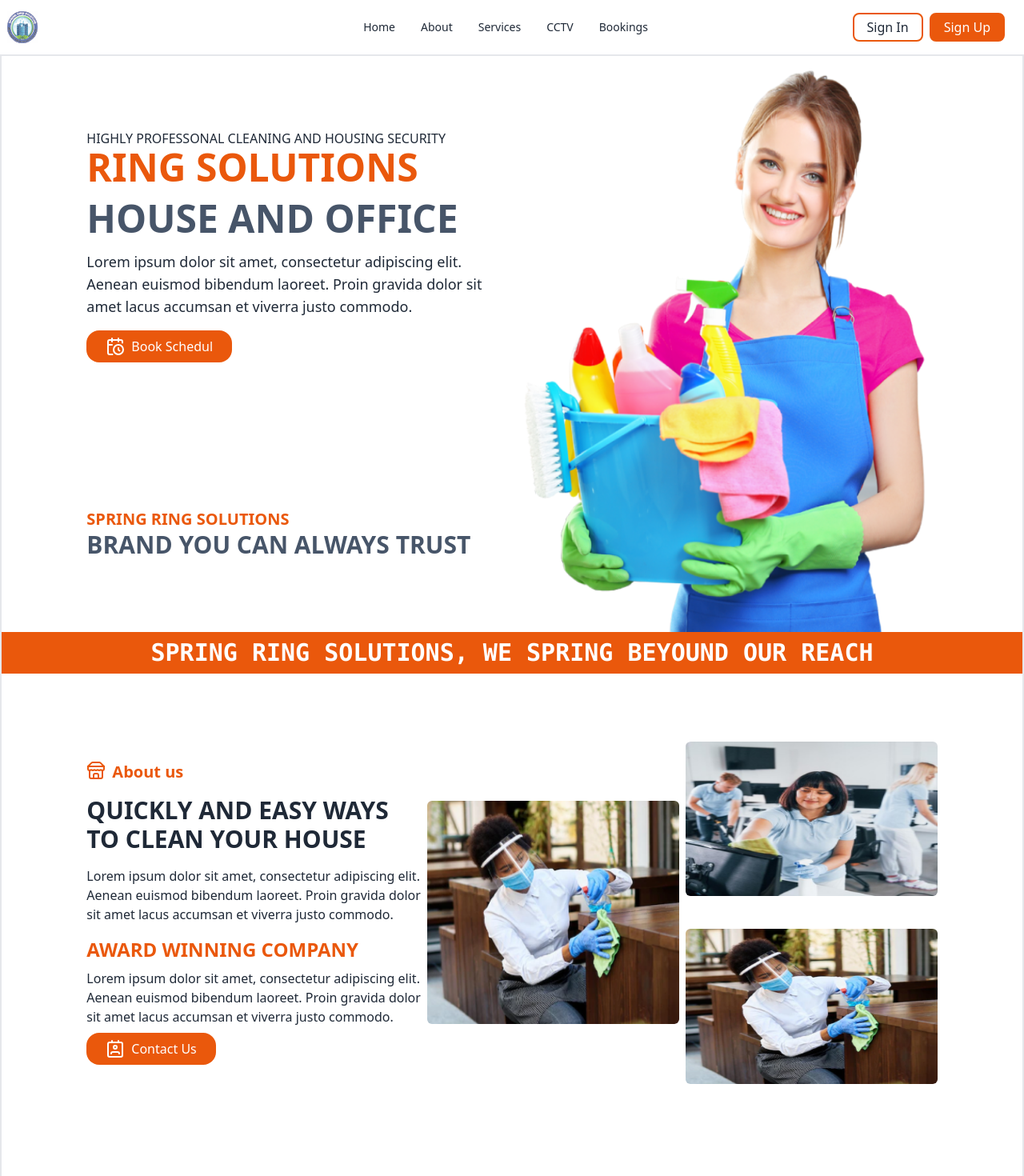
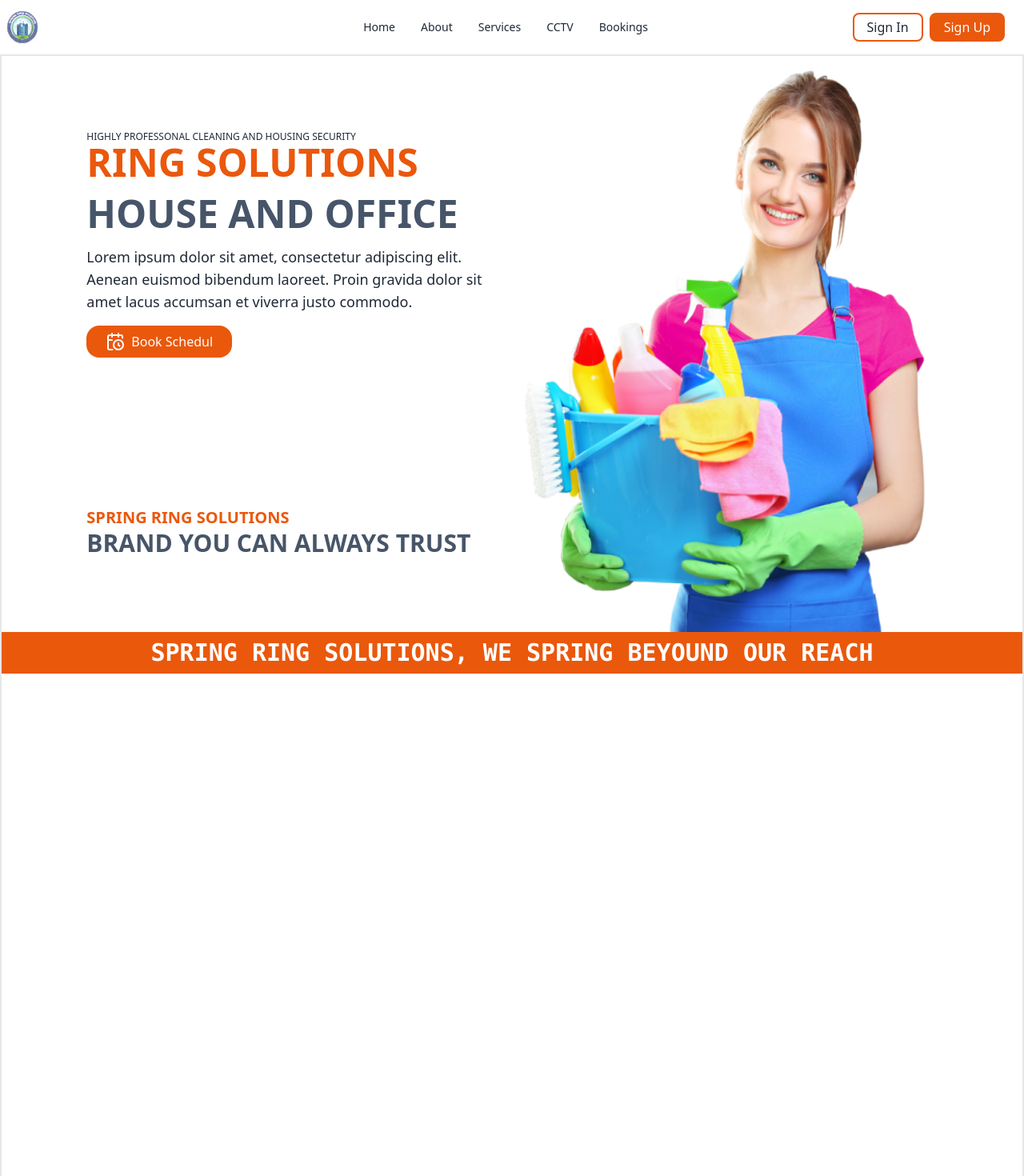
Before and after one commit to MateenKofi/ringsolutions, a React (Vite) app: page / in a window 1280 px wide. Shown: the top 1470 px of the page at 80% size. Built offline with nearby package versions, Linux system fonts and the light colour scheme.

Commit message:
feat: Add aos library for animations and update dependencies

```diff
--- a/package.json
+++ b/package.json
@@ -11,6 +11,7 @@
   },
   "dependencies": {
     "@tanstack/react-query": "^5.32.0",
+    "aos": "^3.0.0-beta.6",
     "axios": "^1.6.8",
     "formik": "^2.4.5",
     "framer-motion": "^11.3.21",
@@ -28,6 +29,7 @@
   },
   "devDependencies": {
     "@tanstack/eslint-plugin-query": "^5.28.11",
+    "@types/aos": "^3.0.7",
     "@types/react": "^18.2.66",
     "@types/react-dom": "^18.2.22",
     "@types/react-router-dom": "^5.3.3",
--- /dev/null
+++ b/src/components/animation/FadeIn.tsx
@@ -0,0 +1,53 @@
+// FadeIn.tsx
+import React, { useState, useEffect, useRef } from 'react';
+import { motion, Variants } from 'framer-motion';
+
+interface FadeInProps {
+  children: React.ReactNode;
+  duration?: number;
+  className?: string;
+}
+
+const fadeInVariants: Variants = {
+  hidden: { opacity: 0 },
+  visible: { opacity: 1 }
+};
+
+const FadeIn: React.FC<FadeInProps> = ({ children, duration = 0.3, className }) => {
+  const [isVisible, setIsVisible] = useState<boolean>(false);
+  const ref = useRef<HTMLDivElement>(null);
+
+  useEffect(() => {
+    const observer = new IntersectionObserver(
+      ([entry]) => {
+        setIsVisible(entry.isIntersecting);
+      },
+      { threshold: 0.1 } // Adjust threshold as needed
+    );
+
+    if (ref.current) {
+      observer.observe(ref.current);
+    }
+
+    return () => {
+      if (ref.current) {
+        observer.unobserve(ref.current);
+      }
+    };
+  }, []);
+
+  return (
+    <motion.div
+      ref={ref}
+      initial="hidden"
+      animate={isVisible ? 'visible' : 'hidden'}
+      variants={fadeInVariants}
+      transition={{ duration }}
+      className={className}
+    >
+      {children}
+    </motion.div>
+  );
+};
+
+export default FadeIn;
--- a/src/pages/Home/AboutPage.tsx
+++ b/src/pages/Home/AboutPage.tsx
@@ -1,58 +1,88 @@
-import React from 'react'
-import image1 from '../../assets/images/Rectangle 11.png'
-import image2 from '../../assets/images/Rectangle 8.png'
-import { Contact,Store } from 'lucide-react'
+import React, { useEffect } from 'react';
+import image1 from '../../assets/images/Rectangle 11.png';
+import image2 from '../../assets/images/Rectangle 8.png';
+import { Contact, Store } from 'lucide-react';
+import Aos from 'aos';
+import 'aos/dist/aos.css';
 
-const AboutPage:React.FC = () => {
+const AboutPage: React.FC = () => {
+  useEffect(() => {
+    Aos.init({
+      once: false,
+    });
+  }, []);
   return (
-    <div className="w-full grid bg-[#fff]  place-items-center" id='about'>
+    <div
+      className="w-full grid bg-[#fff]  place-items-center"
+      id="about">
       <div className="w-5/6 grid lg:grid-cols-[2fr,3fr] place-items-center">
-      <div className=' w-full h-fit grid justify-between'>
-
-        <div className='flex flex-col gap-4'>
-        <header className='text-orange-600 font-bold text-xl flex gap-2'>
-          <span><Store/></span>
-          <p>About us</p> </header>
-        <h2 className='text-2xl lg:text-3xl font-bold uppercase'>quickly and easy ways to clean your house</h2>
-        <p>
+        <div className=" w-full h-fit grid justify-between">
+          <div className="flex flex-col gap-4">
+            <header className="text-orange-600 font-bold text-xl flex gap-2"
+            data-aos="fade-right" data-aos-duration="700"
+            >
+              <span>
+                <Store />
+              </span>
+              <p>About us</p>{' '}
+            </header>
+            <h2 className="text-2xl lg:text-3xl font-bold uppercase" data-aos="fade-right"
+            data-aos-duration="1000">
+              quickly and easy ways to clean your house
+            </h2>
+            <p data-aos="fade-right" data-aos-duration="1300">
               Lorem ipsum dolor sit amet, consectetur adipiscing elit. Aenean
               euismod bibendum laoreet. Proin gravida dolor sit amet lacus
               accumsan et viverra justo commodo.
             </p>
           </div>
-        <div className='flex flex-col gap-2'>
-          <h2 className='uppercase text-2xl font-bold text-orange-600 pt-4'>award winning company</h2>
-          <p>
+          <div className="flex flex-col gap-2">
+            <h2 className="uppercase text-2xl font-bold text-orange-600 pt-4"
+            data-aos="fade-right" data-aos-duration="1500">
+              award winning company
+            </h2>
+            <p data-aos="fade-right" data-aos-duration="2000">
               Lorem ipsum dolor sit amet, consectetur adipiscing elit. Aenean
               euismod bibendum laoreet. Proin gravida dolor sit amet lacus
               accumsan et viverra justo commodo.
             </p>
             <div>
-          <button className="bg-orange-600 text-white px-6 py-2 rounded-2xl flex gap-2">
+              <button className="bg-orange-600 text-white px-6 py-2 rounded-2xl flex gap-2"
+              data-aos="fade-right"
+              data-aos-offset="300"
+              data-aos-easing="ease-in-sine">
                 <Contact size={24} />
                 <span> Contact Us</span>
               </button>
             </div>
           </div>
-
-
         </div>
         <div className="w-full grid lg:grid-cols-2 grid-rows-2 gap-2 max-sm:py-10">
-  <div className="col-span-1 row-span-2  grid place-items-center">
-    <img src={image1} alt="image1" className='w-full lg:h-1/2 rounded-md'/>
+          <div className="col-span-1 row-span-2  grid place-items-center" data-aos="zoom-in">
+            <img
+              src={image1}
+              alt="image1"
+              className="w-full lg:h-1/2 rounded-md"
+            />
           </div>
-  <div className="grid place-items-center lg:-mb-12">
-    <img src={image2} alt="image2"  className='w-full lg:h-3/5  rounded-md'/>
+          <div className="grid place-items-center lg:-mb-12" data-aos="zoom-in">
+            <img
+              src={image2}
+              alt="image2"
+              className="w-full lg:h-3/5  rounded-md"
+            />
           </div>
-  <div className=" grid place-items-center lg:-mt-12">
-    <img src={image1} alt="image1" className='w-full lg:h-3/5  rounded-md'/>
-  </div>
-
-</div>
-
+          <div className=" grid place-items-center lg:-mt-12" data-aos="zoom-in">
+            <img
+              src={image1}
+              alt="image1"
+              className="w-full lg:h-3/5  rounded-md"
+            />
           </div>
         </div>
-  )
-}
+      </div>
+    </div>
+  );
+};
 
-export default AboutPage
+export default AboutPage;
--- a/src/pages/Home/Hero.tsx
+++ b/src/pages/Home/Hero.tsx
@@ -1,25 +1,35 @@
-import React from 'react';
+import React, { useEffect } from 'react';
 import image from '../../assets/images/pngegg - 2022-12-31T123205 1.png';
 import { CalendarClock } from 'lucide-react';
+import Aos from 'aos'
+import 'aos/dist/aos.css';
 
 const Hero: React.FC = () => {
+  useEffect(() => {
+    Aos.init({
+      once:false,
+    });
+  },[]);
   return (
-    <div className="w-full  grid  place-items-center">
+    <div data-aos="fade-down" data-aos-duration="1000">
+    <div className="w-full  grid  place-items-center "
+
+   >
       <div className="w-5/6 grid lg:grid-cols-2 place-items-center">
         <div className='h-full grid justify-between items-center'>
           <div className='flex flex-col gap-4'>
             <div>
-            <h4 className="uppercase">
+            <h4 className="uppercase text-xs" data-aos='fade-right' data-aos-duration="2000">
               Highly Professonal cleaning and Housing Security
             </h4>
-            <h1 className="text-orange-600 text-3xl lg:text-5xl font-bold uppercase">
+            <h1 className="text-orange-600 text-3xl lg:text-5xl font-bold uppercase" data-aos='fade-right' data-aos-duration="2000">
               Ring Solutions
             </h1>
             </div>
-            <h1 className="text-slate-600 text-3xl lg:text-5xl font-bold uppercase">
+            <h1 className="text-slate-600 text-3xl lg:text-5xl font-bold uppercase" data-aos='fade-right' data-aos-duration="2000">
               House and office
             </h1>
-            <p className="text-base lg:text-lg">
+            <p className="text-base lg:text-lg" data-aos='fade-right' data-aos-duration="2000">
               Lorem ipsum dolor sit amet, consectetur adipiscing elit. Aenean
               euismod bibendum laoreet. Proin gravida dolor sit amet lacus
               accumsan et viverra justo commodo.
@@ -49,6 +59,7 @@ const Hero: React.FC = () => {
         <h1 className="text-3xl font-mono font-bold uppercase ">Spring Ring Solutions, we spring beyound our reach</h1>
         </div>
     </div>
+    </div>
   );
 };
 
```
Also changed, not shown: aos.d.ts (added, +20 -0 lines), src/pages/Home/HomePage.tsx (+12 -13 lines), 2 other files (tests, documents, lock files or other folders). Lines whose indentation alone changed are shown as unchanged.
